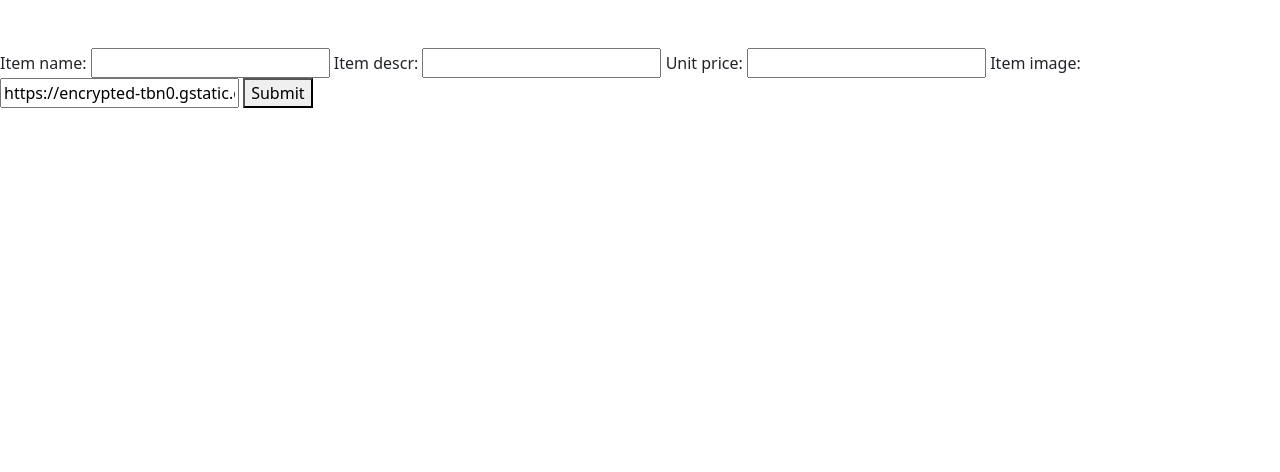
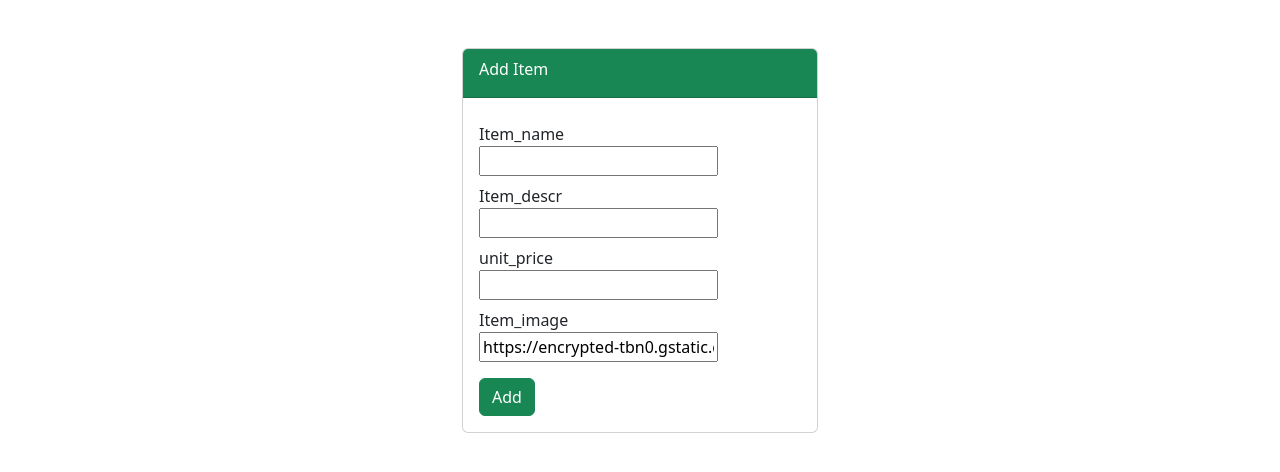
Before and after one commit to vis8298hal/DjangoFullStackProjects, a Django app: page /food/add/ in a window 1280 px wide. Shown: the part 56-528 px from the top of the page. Run offline with Django 4.2, Linux system fonts and the light colour scheme.

Commit message:
Added new Features

```diff
--- a/mySite/food/forms.py
+++ b/mySite/food/forms.py
@@ -4,4 +4,4 @@ from .models import Item
 class ItemForm(forms.ModelForm):
     class Meta:
         model = Item
-        fields = ["Item_name", "Item_descr", "unit_price", "Item_image"]
+        fields = ["User_name", "Item_name", "Item_descr", "unit_price", "Item_image"]
--- a/mySite/food/models.py
+++ b/mySite/food/models.py
@@ -1,12 +1,17 @@
 from django.db import models
+from django.contrib.auth.models import User
+from django.urls import reverse
 
 # Create your models here.
 class Item(models.Model):
 
     def __str__(self):
         return self.Item_name
-
+    User_name = models.ForeignKey(User, on_delete=models.CASCADE, default=1)
     Item_name = models.CharField(max_length=200)
     Item_descr = models.CharField(max_length=200)
     unit_price = models.IntegerField()
     Item_image = models.CharField(max_length=500, default="https://encrypted-tbn0.gstatic.com/images?q=tbn:ANd9GcSq9LhDfNFGvhQm1vx6I3gkDNi5M5r9tRSKqtr8qATPESYBsSIJNjdzr1iwqINoN_XcJ9U&usqp=CAU")
+
+    def get_absolute_url(self):
+        return reverse("food:detail", kwargs={"pk": self.pk})
--- a/mySite/food/templates/food/detail.html
+++ b/mySite/food/templates/food/detail.html
@@ -17,9 +17,9 @@
                     <img src="{{item.Item_image}}" height="300px" />
                 </div>
                 <div class="col-md-6">
-                    <h1>{{item.Item_name}}</h1>
-                    <h2>{{item.Item_descr}}</h2>
-                    <h3>${{item.unit_price}}</h3>
+                    <h1>{{object.Item_name}}</h1>
+                    <h2>{{object.Item_descr}}</h2>
+                    <h3>${{object.unit_price}}</h3>
                     <a href="{% url 'food:delete_item' item.id %}">Delete</a>
                 </div>
             </div>
--- a/mySite/food/templates/food/index.html
+++ b/mySite/food/templates/food/index.html
@@ -20,6 +20,7 @@
           <h3>{{item.Item_name}}</h3>
           <h5>{{item.Item_descr}}</h5>
           <h6>${{item.unit_price}}</h6>
+          <small>{{item.User_name}}</small>
         </div>
         <div class="col-md-2">
           <a href="{% url 'food:detail' item.id %}" class="btn btn-success">Details</a>
--- a/mySite/food/templates/food/item-form.html
+++ b/mySite/food/templates/food/item-form.html
@@ -1,8 +1,27 @@
 {% extends "food/base.html" %}
 {% block body %}
-<form method="POST" class="mt-5">
-    {% csrf_token %}
-    {{form}}
-    <button type="submit">Submit</button>
-</form>
+<div class="container mt-5">
+  <div class="row">
+    <div class="col col-md-4 offset-md-4">
+      <div class="card">
+        <div class="card-header bg-success text-white">
+          <div class="card-title">Add Item</div>
+        </div>
+        <div class="card-body">
+          <form method="POST">
+            {% csrf_token %}
+            {% for field in form %}
+                <div class="form-group mt-2">
+                    {{field.name}}
+                    <br>
+                    {{field}}
+                </div>
+            {% endfor %}
+            <button type="submit" class="btn btn-success mt-3">Add</button>
+          </form>
+        </div>
+      </div>
+    </div>
+  </div>
+</div>
 {% endblock %}
--- a/mySite/food/urls.py
+++ b/mySite/food/urls.py
@@ -3,10 +3,10 @@ from . import views
 app_name = 'food'
 
 urlpatterns = [
-    path('', views.index, name='index'),
+    path('', views.IndexClassView.as_view(), name='index'),
     path('item/', views.item, name='item'),
-    path('detail/<int:item_id>', views.detail, name="detail"),
-    path('add/', views.create_item, name="create_item"),
+    path('detail/<int:pk>', views.FoodDetail.as_view(), name="detail"),
+    path('add/', views.CreateItem.as_view(), name="create_item"),
     path('update/<int:item_id>', views.update_item, name="update_item"),
     path('delete/<int:item_id>', views.delete_item, name="delete_item"),
 ]
--- a/mySite/food/views.py
+++ b/mySite/food/views.py
@@ -3,27 +3,51 @@ from .forms import ItemForm
 from django.http import HttpResponse
 from .models import Item
 from django.template import loader
+from django.views.generic.list import ListView
+from django.views.generic.detail import DetailView
+from django.views.generic.edit import CreateView
 # Create your views here.
+"""
 def index(request):
     item_list = Item.objects.all()
     #template = loader.get_template('food/index.html')
     context = {'Item_list': item_list}
     return render(request,'food/index.html',context)
+"""
+class IndexClassView(ListView):
+    model = Item
+    template_name = 'food/index.html'
+    context_object_name = 'Item_list'
 
 def item(request):
     return HttpResponse("<h1>This is an Item</h1>")
-
+"""
 def detail(request, item_id):
     item = Item.objects.get(pk=item_id)
     context = {"item": item}
     return render(request, 'food/detail.html', context)
+"""
+class FoodDetail(DetailView):
+    model = Item
+    template_name = 'food/detail.html'
 
+"""
 def create_item(request):
     form = ItemForm(request.POST or None)
     if form.is_valid():
         form.save()
         return redirect('food:index')
     return render(request, 'food/item-form.html',{'form': form})
+"""
+class CreateItem(CreateView):
+    model = Item
+    fields = ["Item_name", "Item_descr", "unit_price", "Item_image"]
+    template_name = 'food/item-form.html'
+
+    def form_valid(self, form):
+        form.instance.User_name = self.request.user
+        return super().form_valid(form)
+
 
 def update_item(request, item_id):
     item = Item.objects.get(id=item_id)
--- a/mySite/users/apps.py
+++ b/mySite/users/apps.py
@@ -4,3 +4,6 @@ from django.apps import AppConfig
 class UsersConfig(AppConfig):
     default_auto_field = 'django.db.models.BigAutoField'
     name = 'users'
+
+    def ready(self):
+        import users.signals
```
Also changed, not shown: mySite/users/signals.py (added, +12 -0 lines), mySite/users/templates/users/login.html (+26 -5 lines), mySite/users/templates/users/register.html (+27 -5 lines).
